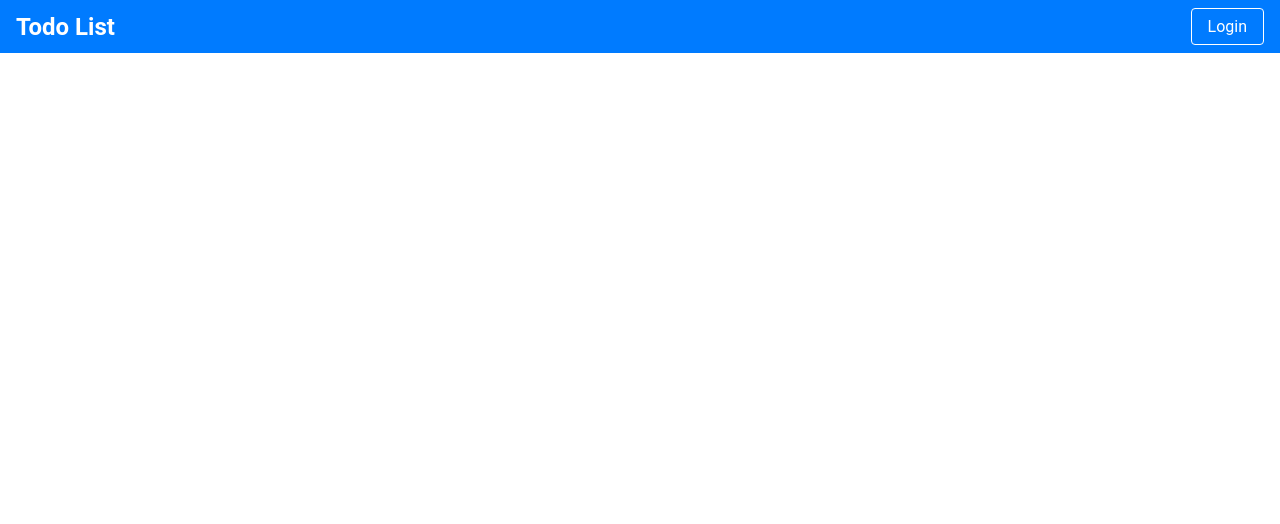
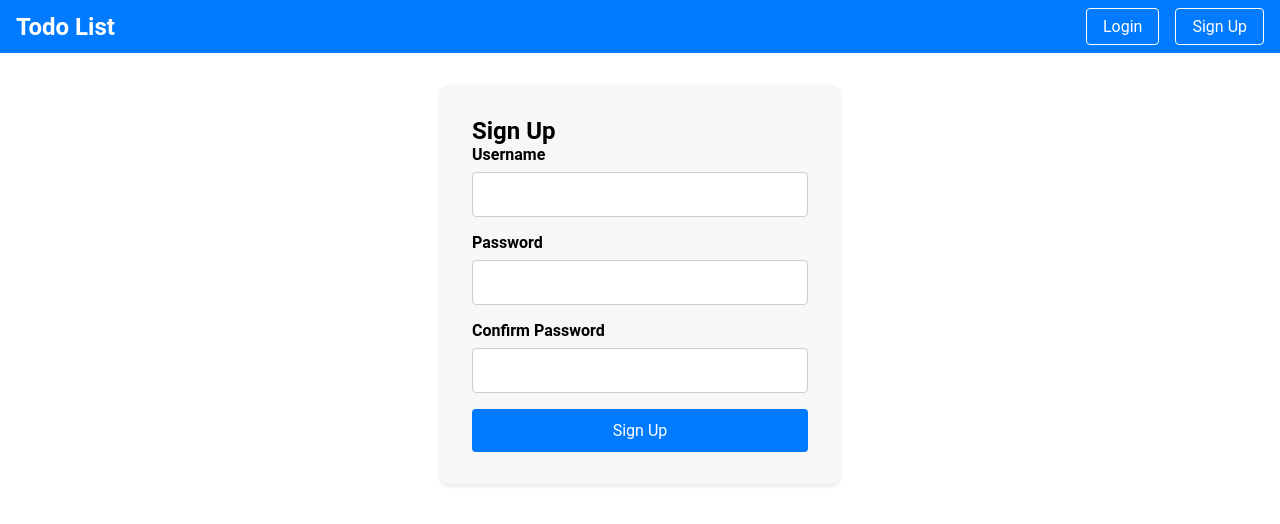
Before and after one commit to Topaz712/fe_todo_list, an Angular app: page /signup in a window 1280 px wide. Before the commit this address led to /. Shown: the top 524 px of the page. Built offline with nearby package versions, Linux system fonts and the light colour scheme.

Commit message:
ADDED: Signup comp/added route to navbar

```diff
--- a/src/app/app.routes.ts
+++ b/src/app/app.routes.ts
@@ -11,6 +11,12 @@ export const routes: Routes = [
     canActivate: [noAuthGuard],
   },
   {
+    path: 'signup',
+    loadComponent: () =>
+      import('./signup/signup.component').then((m) => m.SignupComponent),
+    canActivate: [noAuthGuard],
+  },
+  {
     path: 'todo-list',
     loadComponent: () =>
       import('./todo-list/todo-list.component').then(
--- a/src/app/navbar/navbar.component.html
+++ b/src/app/navbar/navbar.component.html
@@ -7,6 +7,7 @@
 		<button (click)="logout()">Logout</button>
 		}@else {
 		<a routerLink="/login">Login</a>
+    <a routerLink="/signup">Sign Up</a>
 		}
 	</div>
 </nav>
--- a/src/app/services/authentication.service.ts
+++ b/src/app/services/authentication.service.ts
@@ -16,6 +16,10 @@ export class AuthenticationService {
       username,
       password,
     });
+  }
+
+  signUp(user: any) {
+    return this.http.post('http://localhost:3000/users', user);
   }
 
   setToken(token: string) {
--- /dev/null
+++ b/src/app/signup/signup.component.html
@@ -0,0 +1,24 @@
+<div class="signup-container">
+	<h2>Sign Up</h2>
+	<form (ngSubmit)="onSubmit()" #signupForm="ngForm">
+		<div class="form-group">
+			<label for="username">Username</label>
+			<input type="text" id="username" [(ngModel)]="user.username" name="username" required />
+		</div>
+		<div class="form-group">
+			<label for="password">Password</label>
+			<input type="password" id="password" [(ngModel)]="user.password" name="password" required />
+		</div>
+		<div class="form-group">
+			<label for="password_confirmation">Confirm Password</label>
+			<input
+				type="password"
+				id="password_confirmation"
+				[(ngModel)]="user.password_confirmation"
+				name="password_confirmation"
+				required
+			/>
+		</div>
+		<button type="submit" class="btn" [disabled]="!signupForm.valid">Sign Up</button>
+	</form>
+</div>
--- /dev/null
+++ b/src/app/signup/signup.component.scss
@@ -0,0 +1,59 @@
+.signup-container {
+	max-width: 400px;
+	margin: 2rem auto;
+	padding: 2rem;
+	background-color: #f7f7f7;
+	border-radius: 8px;
+	box-shadow: 0 2px 4px rgba(0, 0, 0, 0.1);
+}
+
+.form-group {
+	margin-bottom: 1rem;
+}
+
+.form-group label {
+	display: block;
+	margin-bottom: 0.5rem;
+	font-weight: bold;
+}
+
+.form-group input {
+	width: 100%;
+	padding: 0.75rem;
+	border: 1px solid #ccc;
+	border-radius: 4px;
+	font-size: 1rem;
+	color: #333;
+}
+
+.btn {
+	display: inline-block;
+	background-color: #007bff;
+	color: white;
+	padding: 0.75rem 1.5rem;
+	border: none;
+	border-radius: 4px;
+	cursor: pointer;
+	font-size: 1rem;
+	text-align: center;
+	width: 100%;
+	transition: background-color 0.3s ease;
+}
+
+.btn:hover {
+	background-color: #0056b3;
+}
+
+/* Additional styles for error messages or validation feedback */
+.error-message {
+	color: #ff3860;
+	margin-top: 0.5rem;
+}
+
+/* Style adjustments for better responsiveness on smaller screens */
+@media (max-width: 576px) {
+	.signup-container {
+		padding: 1rem;
+		margin: 1rem;
+	}
+}
--- /dev/null
+++ b/src/app/signup/signup.component.ts
@@ -0,0 +1,37 @@
+import { Component } from '@angular/core';
+import { FormsModule } from '@angular/forms';
+import { AuthenticationService } from '../services/authentication.service';
+import { Router } from '@angular/router';
+
+@Component({
+  selector: 'app-signup',
+  standalone: true,
+  imports: [FormsModule],
+  templateUrl: './signup.component.html',
+  styleUrl: './signup.component.scss',
+})
+export class SignupComponent {
+  user = {
+		username: '',
+		password: '',
+		password_confirmation: '',
+	};
+
+	constructor(private authService: AuthenticationService, private router: Router) {}
+
+	onSubmit() {
+		if (this.user.password === this.user.password_confirmation) {
+			this.authService.signUp(this.user).subscribe({
+				next: (res: any) => {
+					console.log('Sign up successful', res);
+					this.router.navigate(['/login']);
+				},
+				error: (error: any) => {
+					console.error('Sign up failed', error);
+				},
+			});
+		} else {
+			console.error('Passwords do not match');
+		}
+	}
+}
```
Also changed, not shown: 1 other file (tests, documents, lock files or other folders).
